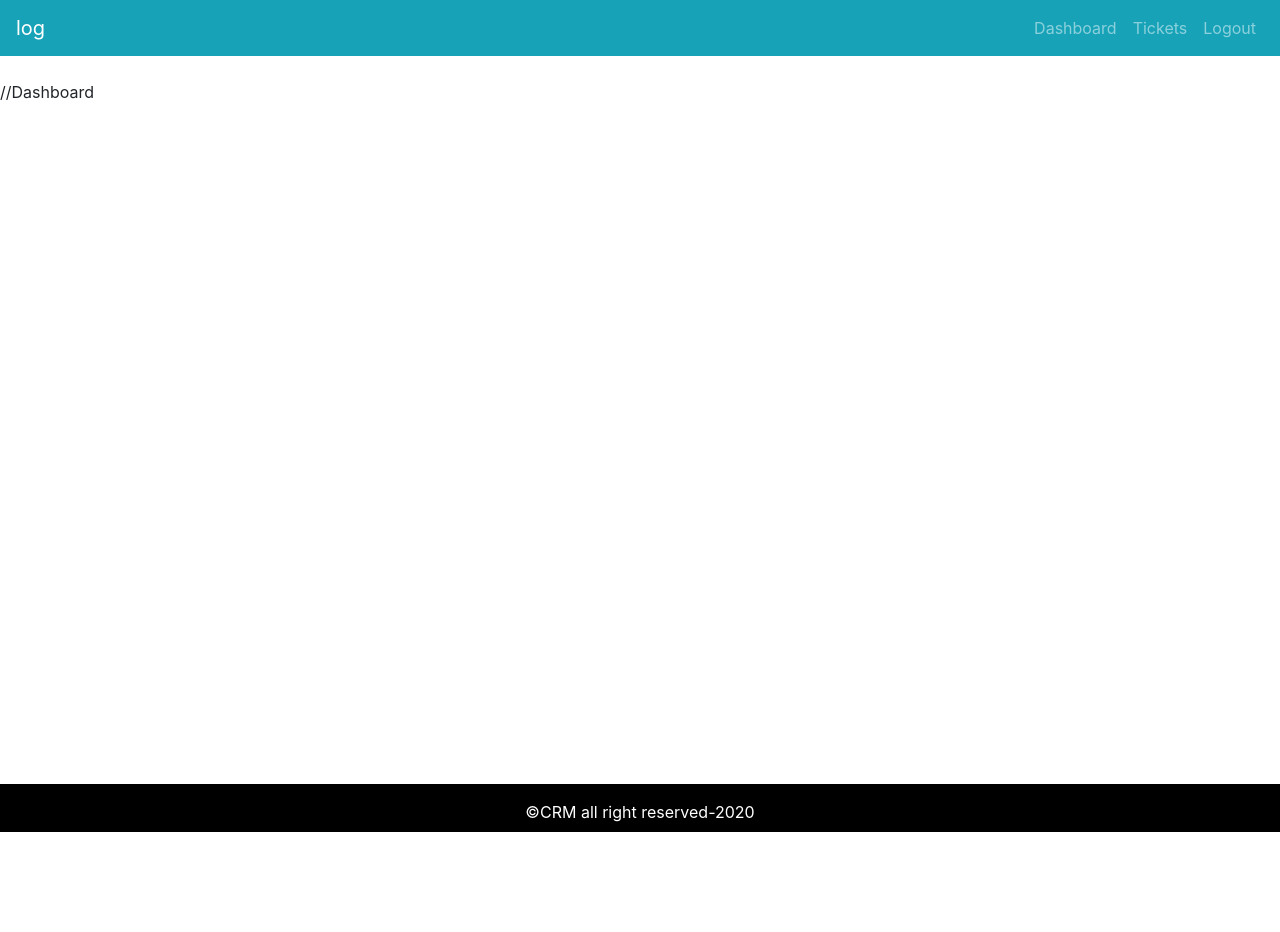
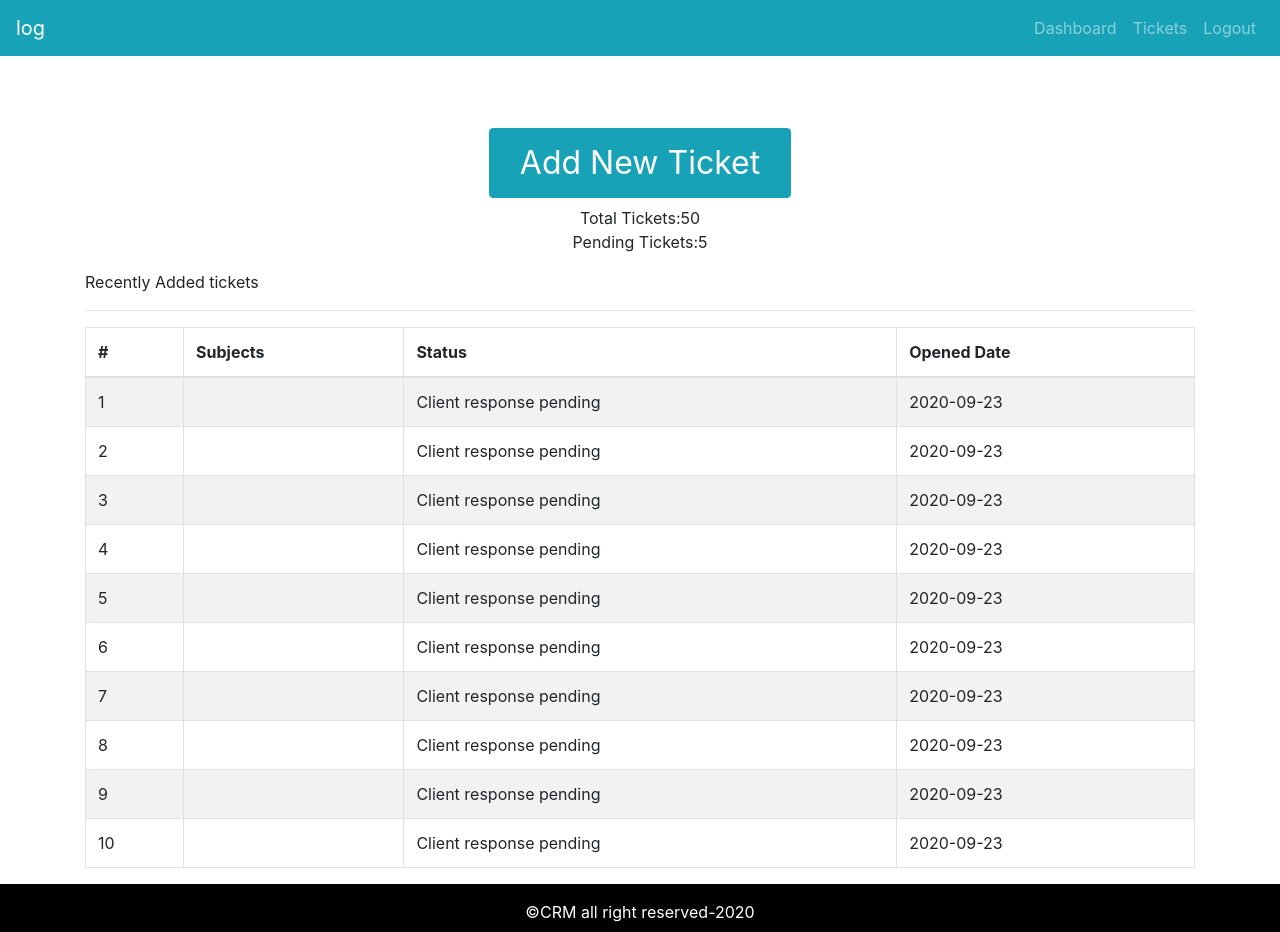
Before and after one commit to ChaitanyaKadiyala/crm-frontend, a React (Create React App) app in the folder crm-frontend/: page / in a window 1280 px wide. Before the commit the page ends 832 px from the top, so only its background shows below. Built offline with nearby package versions, Linux system fonts and the light colour scheme.

Commit message:
dashboard page added

```diff
--- a/crm-frontend/src/App.js
+++ b/crm-frontend/src/App.js
@@ -1,12 +1,15 @@
 import "./App.css";
 import { Entry } from "./page/entry/Entry.page";
 import { DefaultLayout } from "./layout/DefaultLayout";
+import { Dashboard } from "./page/dashboard/Dashboard.page";
 
 function App() {
   return (
     <div>
       {/* <Entry /> */}
-      <DefaultLayout>//Dashboard</DefaultLayout>
+      <DefaultLayout>
+        <Dashboard />
+      </DefaultLayout>
     </div>
   );
 }
--- /dev/null
+++ b/crm-frontend/src/assets/data/dummy-tickets.json
@@ -0,0 +1,52 @@
+[
+    {
+        "id":1,
+        "status":"Client response pending",
+        "addedAt":"2020-09-23"
+    },
+    {
+        "id":2,
+        "status":"Client response pending",
+        "addedAt":"2020-09-23"
+    },
+    {
+        "id":3,
+        "status":"Client response pending",
+        "addedAt":"2020-09-23"
+    },
+    {
+        "id":4,
+        "status":"Client response pending",
+        "addedAt":"2020-09-23"
+    },
+    {
+        "id":5,
+        "status":"Client response pending",
+        "addedAt":"2020-09-23"
+    },
+    {
+        "id":6,
+        "status":"Client response pending",
+        "addedAt":"2020-09-23"
+    },
+    {
+        "id":7,
+        "status":"Client response pending",
+        "addedAt":"2020-09-23"
+    },
+    {
+        "id":8,
+        "status":"Client response pending",
+        "addedAt":"2020-09-23"
+    },
+    {
+        "id":9,
+        "status":"Client response pending",
+        "addedAt":"2020-09-23"
+    },
+    {
+        "id":10,
+        "status":"Client response pending",
+        "addedAt":"2020-09-23"
+    }
+]
--- /dev/null
+++ b/crm-frontend/src/components/ticket-table/TicketTable.comp.js
@@ -0,0 +1,35 @@
+import React from "react";
+import { Table } from "react-bootstrap";
+
+export const TicketTable = ({ tickets }) => {
+  return (
+    <Table striped bordered hover>
+      <thead>
+        <tr>
+          <th>#</th>
+          <th>Subjects</th>
+          <th>Status</th>
+          <th>Opened Date</th>
+        </tr>
+      </thead>
+      <tbody>
+        {tickets.length ? (
+          tickets.map((row) => (
+            <tr key={row.id}>
+              <td>{row.id}</td>
+              <td>{row.subject}</td>
+              <td>{row.status}</td>
+              <td>{row.addedAt}</td>
+            </tr>
+          ))
+        ) : (
+          <tr>
+            <td colSpan="4" className="text-center">
+              No tickets to show
+            </td>
+          </tr>
+        )}
+      </tbody>
+    </Table>
+  );
+};
--- /dev/null
+++ b/crm-frontend/src/page/dashboard/Dashboard.page.js
@@ -0,0 +1,36 @@
+import React from "react";
+import { Container, Row, Col, Button } from "react-bootstrap";
+import { TicketTable } from "../../components/ticket-table/TicketTable.comp";
+import tickets from "../../assets/data/dummy-tickets.json";
+
+export const Dashboard = () => {
+  return (
+    <Container>
+      <Row>
+        <Col className="text-center mt-5 mb-2">
+          <Button
+            variant="info"
+            style={{ fontSize: "2rem", padding: "10px 30px" }}
+          >
+            Add New Ticket{" "}
+          </Button>
+        </Col>
+      </Row>
+      <Row>
+        <Col className="text-center mb-2">
+          <div>Total Tickets:50</div>
+          <div>Pending Tickets:5</div>
+        </Col>
+      </Row>
+      <Row>
+        <Col className="mt-2">Recently Added tickets</Col>
+      </Row>
+      <hr />
+      <Row>
+        <Col className="recent-ticket">
+          <TicketTable tickets={tickets} />
+        </Col>
+      </Row>
+    </Container>
+  );
+};
```
